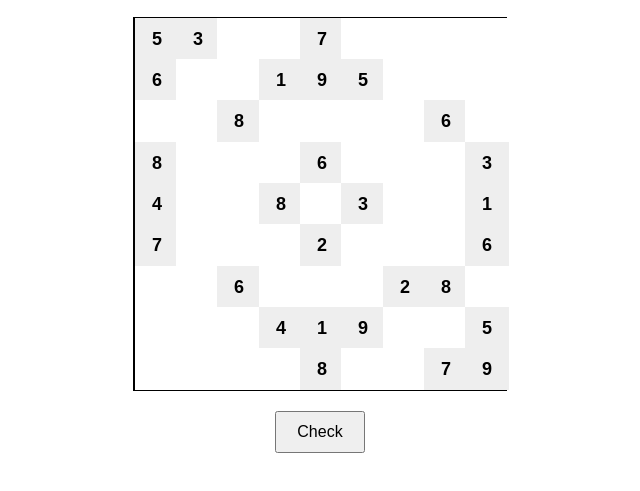
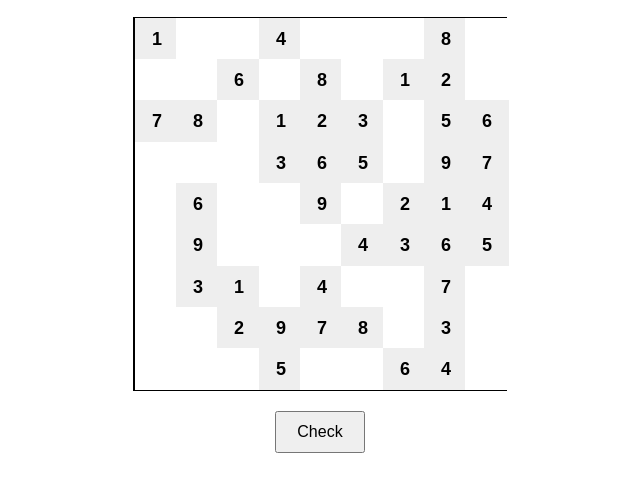
Before and after one commit to 22Liphiwe/Sudoku, a plain HTML site: page index.html in a window 1280 px wide. Shown: the part 61-552 px from the top of the page, without its empty margins (320-960 px from the left). Drawn offline with Linux system fonts and the light colour scheme.

Commit message:
Update index.html

```diff
--- a/index.html
+++ b/index.html
@@ -1,6 +1,8 @@
 <!DOCTYPE html>
-<html>
+<html lang="en">
 <head>
+  <meta charset="UTF-8">
+  <meta name="viewport" content="width=device-width, initial-scale=1.0">
   <title>Sudoku Game</title>
   <style>
     body {
@@ -76,33 +78,82 @@
   <button onclick="checkBoard()">Check</button>
 
   <script>
-    // Predefined solution and puzzle (you can add more later)
-    const solution = [
-      [5,3,4,6,7,8,9,1,2],
-      [6,7,2,1,9,5,3,4,8],
-      [1,9,8,3,4,2,5,6,7],
-      [8,5,9,7,6,1,4,2,3],
-      [4,2,6,8,5,3,7,9,1],
-      [7,1,3,9,2,4,8,5,6],
-      [9,6,1,5,3,7,2,8,4],
-      [2,8,7,4,1,9,6,3,5],
-      [3,4,5,2,8,6,1,7,9]
-    ];
+    // Generate a solved Sudoku grid using backtracking
+    function generateBoard() {
+      const board = Array.from({ length: 9 }, () => Array(9).fill(0));
 
-    const puzzle = [
-      [5,3,'','',7,'','','',''],
-      [6,'','',1,9,5,'','',''],
-      ['','',8,'','','','',6,''],
-      [8,'','','',6,'','','',3],
-      [4,'','',8,'',3,'','',1],
-      [7,'','','',2,'','','',6],
-      ['','',6,'','','',2,8,''],
-      ['','','',4,1,9,'','',5],
-      ['','','','',8,'','',7,9]
-    ];
+      function isSafe(board, row, col, num) {
+        for (let i = 0; i < 9; i++) {
+          if (board[row][i] === num || board[i][col] === num) {
+            return false;
+          }
+        }
 
-    const board = document.getElementById('sudoku-board');
+        const boxRowStart = Math.floor(row / 3) * 3;
+        const boxColStart = Math.floor(col / 3) * 3;
 
+        for (let r = 0; r < 3; r++) {
+          for (let c = 0; c < 3; c++) {
+            if (board[boxRowStart + r][boxColStart + c] === num) {
+              return false;
+            }
+          }
+        }
+
+        return true;
+      }
+
+      function solve(board) {
+        for (let row = 0; row < 9; row++) {
+          for (let col = 0; col < 9; col++) {
+            if (board[row][col] === 0) {
+              for (let num = 1; num <= 9; num++) {
+                if (isSafe(board, row, col, num)) {
+                  board[row][col] = num;
+                  if (solve(board)) {
+                    return true;
+                  }
+                  board[row][col] = 0;
+                }
+              }
+              return false;
+            }
+          }
+        }
+        return true;
+      }
+
+      solve(board);
+      return board;
+    }
+
+    // Remove some numbers to create the puzzle
+    function createPuzzle(solvedBoard, difficulty = 'medium') {
+      const board = JSON.parse(JSON.stringify(solvedBoard));
+      let removeCount = difficulty === 'easy' ? 30 : difficulty === 'hard' ? 45 : 40;
+
+      while (removeCount > 0) {
+        const row = Math.floor(Math.random() * 9);
+        const col = Math.floor(Math.random() * 9);
+
+        if (board[row][col] !== 0) {
+          board[row][col] = 0;
+          removeCount--;
+        }
+      }
+
+      return board;
+    }
+
+    // Ensure the board is generated every time the page loads
+    window.onload = function() {
+      const solvedBoard = generateBoard();
+      const puzzleBoard = createPuzzle(solvedBoard);
+
+      const table = document.getElementById('sudoku-board');
+      let inputs = [];
+
+      // Render the puzzle board
       for (let i = 0; i < 9; i++) {
         const row = document.createElement('tr');
         for (let j = 0; j < 9; j++) {
@@ -112,12 +163,12 @@
           input.dataset.row = i;
           input.dataset.col = j;
 
-        const value = puzzle[i][j];
-        if (value !== '') {
-          input.value = value;
+          // Display pre-filled values and disable them
+          if (puzzleBoard[i][j] !== 0) {
+            input.value = puzzleBoard[i][j];
             input.disabled = true;
-        } else {
-          // Restrict input to 1-9 only
+          }
+
           input.addEventListener('input', (e) => {
             const val = e.target.value;
             if (!/^[1-9]$/.test(val)) {
@@ -128,7 +179,7 @@
 
             const row = parseInt(e.target.dataset.row);
             const col = parseInt(e.target.dataset.col);
-            if (parseInt(val) === solution[row][col]) {
+            if (parseInt(val) === solvedBoard[row][col]) {
               e.target.classList.add('correct');
               e.target.classList.remove('wrong');
             } else {
@@ -136,14 +187,15 @@
               e.target.classList.remove('correct');
             }
           });
-        }
 
           cell.appendChild(input);
           row.appendChild(cell);
         }
-      board.appendChild(row);
+        table.appendChild(row);
       }
+    };
 
+    // Check the board for correctness
     function checkBoard() {
       const inputs = document.querySelectorAll('input:not([disabled])');
       let allCorrect = true;
@@ -152,7 +204,7 @@
         const col = parseInt(input.dataset.col);
         const val = parseInt(input.value);
 
-        if (val === solution[row][col]) {
+        if (val === solvedBoard[row][col]) {
           input.classList.add('correct');
           input.classList.remove('wrong');
         } else {
```
Lines whose indentation alone changed are shown as unchanged.
